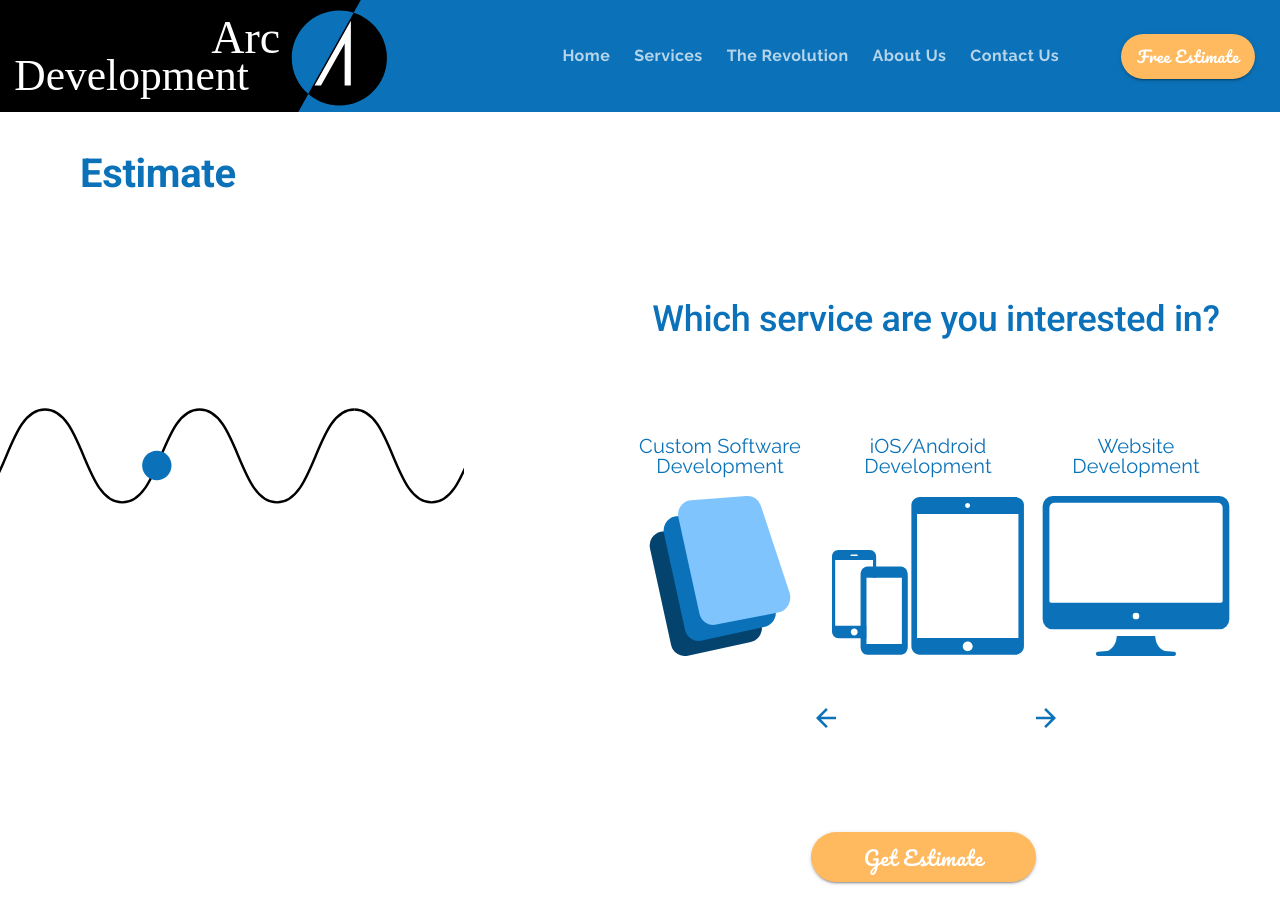
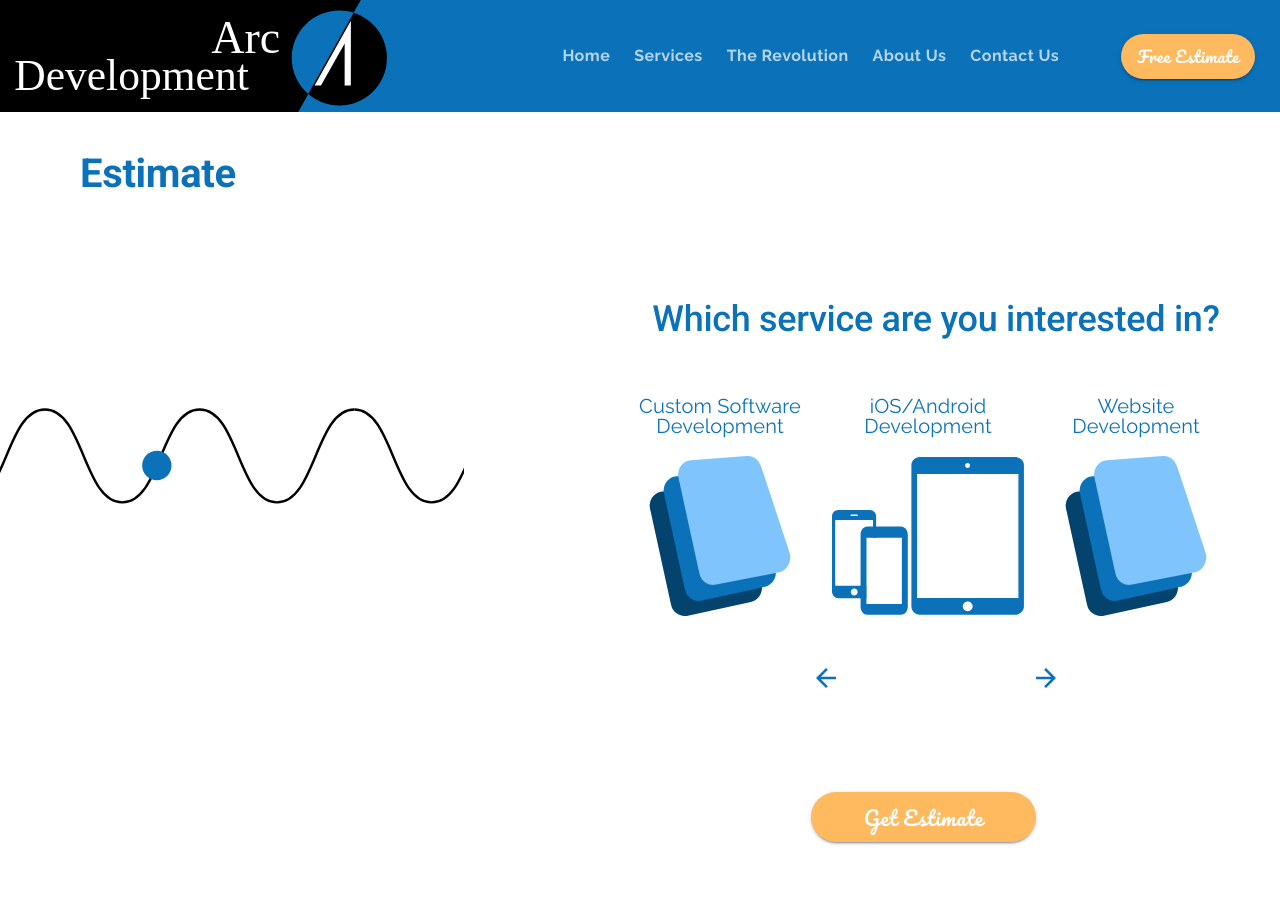
Before and after one commit to badgerine/arc-development, a React (Create React App) app: page /estimate in a window 1280 px wide. Shown: the top 924 px of the page. Built offline with nearby package versions, Linux system fonts and the light colour scheme.

Commit message:
S10#136 estimate page - dynamic questions

```diff
--- a/src/components/Estimate.js
+++ b/src/components/Estimate.js
@@ -55,6 +55,43 @@ const useStyles = makeStyles(theme => ({
   }
 }));
 
+const defaultQuestions = [
+  {
+    id: 1,
+    title: 'Which service are you interested in?',
+    active: true,
+    options: [
+      {
+        id: 1,
+        title: 'Custom Software Development',
+        subtitle: null,
+        icon: software,
+        iconAlt: 'three floating screens',
+        selected: false,
+        cost: 0
+      },
+      {
+        id: 2,
+        title: 'iOS/Android Development',
+        subtitle: null,
+        icon: mobile,
+        iconAlt: 'phones and tablet outline',
+        selected: false,
+        cost: 0
+      },
+      {
+        id: 3,
+        title: 'Website Development',
+        subtitle: null,
+        icon: software,
+        iconAlt: 'computer outline',
+        selected: false,
+        cost: 0
+      }
+    ]
+  }
+]
+
 const Estimate = (props) => {
   const classes = useStyles();
   const theme = useTheme();
@@ -82,45 +119,37 @@ const Estimate = (props) => {
         style={{ marginRight: '2em', marginBottom: '25em' }}
         lg
       >
+        {defaultQuestions.filter(question => question.active).map((question, index) => (
+          <React.Fragment key={index}>
             <Grid item>
               <Typography variant='h2' align='center'
-            style={{ fontWeight: 500, fontSize: '2.25rem', marginTop: '5em', marginBottom: '2.5em' }}>
-            Which service are you interested in?
+                style={{ fontWeight: 500, fontSize: '2.25rem', marginTop: '5em' }}>
+                {question.title}
+              </Typography>
+              <Typography variant='body1' align='center' style={{ marginBottom: '2.5em' }} gutterBottom>
+                {question.subtitle}
               </Typography>
             </Grid>
             <Grid item container>
+              {question.options.map(option => (
                 <Grid item container direction='column' md>
                   <Grid item style={{ maxWidth: '12em' }}>
                     <Typography variant='h6' align='center' style={{ marginBottom: '1em' }}>
-                Custom Software Development
+                      {option.title}
+                    </Typography>
+                    <Typography variant='caption' align='center'>
+                      {option.subtitle}
                     </Typography>
                   </Grid>
                   <Grid item>
-              <img src={software} alt='three floating screens' className={classes.icon} />
+                    <img src={option.icon} alt={option.iconAlt} className={classes.icon} />
                   </Grid>
                 </Grid>
+              ))}
 
-          <Grid item container direction='column' md>
-            <Grid item style={{ maxWidth: '12em' }}>
-              <Typography variant='h6' align='center' style={{ marginBottom: '1em' }}>
-                iOS/Android Development
-              </Typography>
             </Grid>
-            <Grid item>
-              <img src={mobile} alt='phones and tablet outline' className={classes.icon} />
-            </Grid>
-          </Grid>
-          <Grid item container direction='column' md>
-            <Grid item style={{ maxWidth: '12em' }}>
-              <Typography variant='h6' align='center' style={{ marginBottom: '1em' }}>
-                Website Development
-              </Typography>
-            </Grid>
-            <Grid item>
-              <img src={website} alt='computer outline' className={classes.icon} />
-            </Grid>
-          </Grid>
-        </Grid>
+          </React.Fragment>
+        ))}
         <Grid item container justify='space-between' style={{ width: '15em', marginTop: '3em' }}>
           <Grid item>
             <img src={backArrow} alt='Previous question' />
```
Lines whose indentation alone changed are shown as unchanged.
